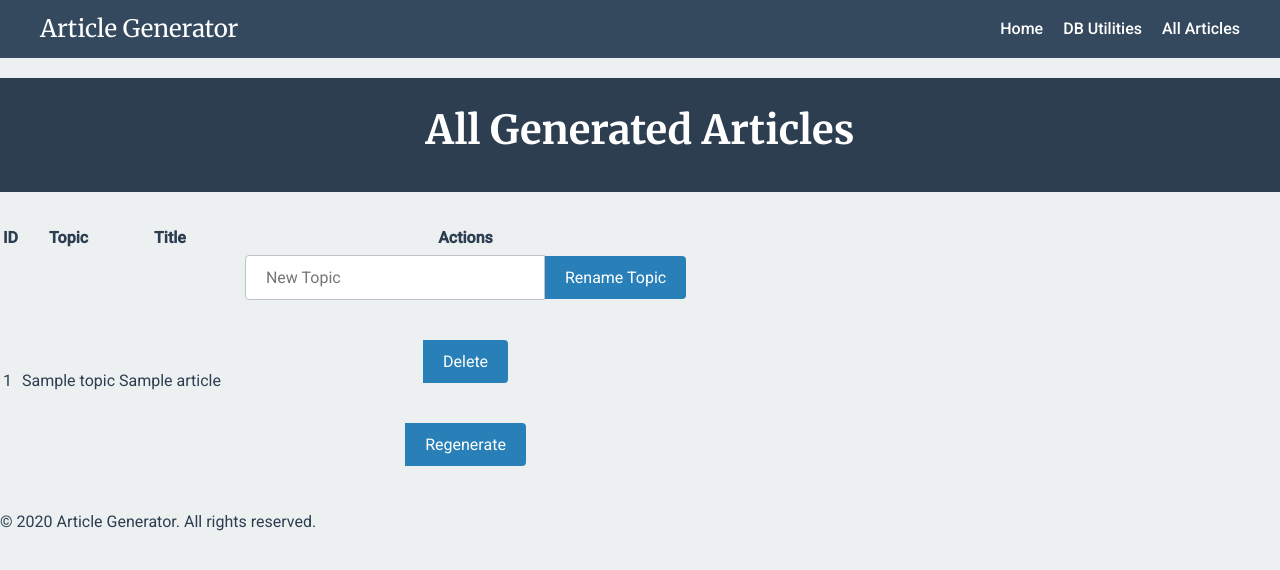
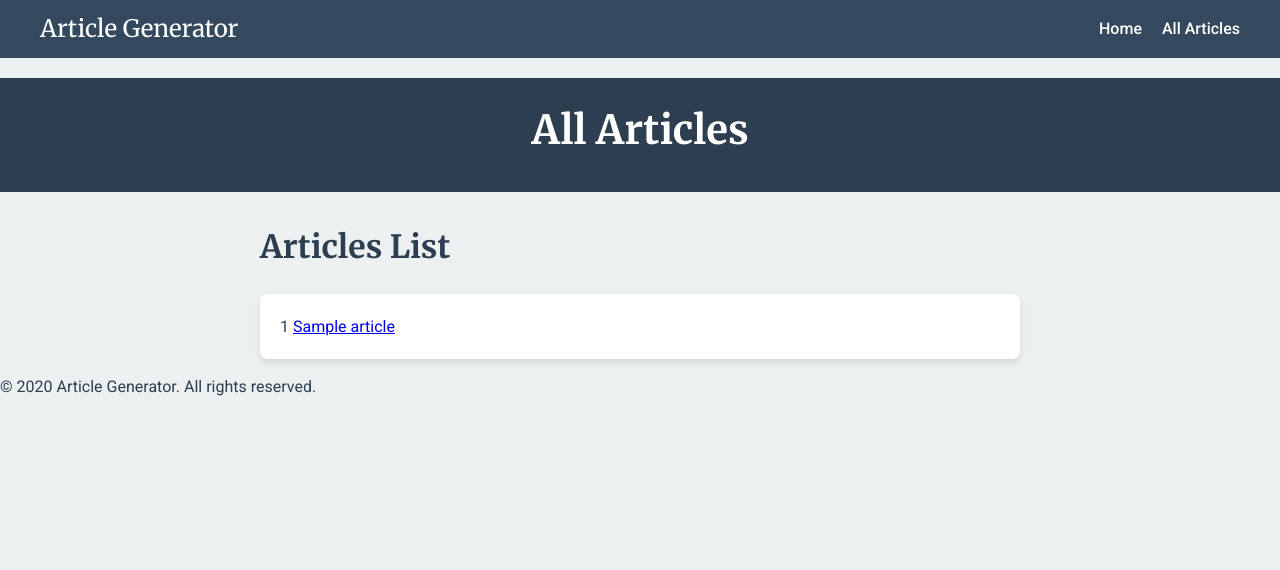
Before and after one commit to bghome-hub/fn-web, a Flask app: template volumes/web/templates/all_articles.html in a window 1280 px wide. Shown: the top 570 px of the page. Run offline with Flask 3, Linux system fonts and the light colour scheme; the template is opened without the code that fills it: most values are stand-ins (such as "Sample title", 1, 10 or a date in 2020).

Commit message:
all_articles added

```diff
--- a/volumes/web/app.py
+++ b/volumes/web/app.py
@@ -1,8 +1,8 @@
 import os
 from flask import Flask, request, jsonify, render_template, abort
 from ollama_query import init_db, generate_article_data, save_to_database
-from article_logic import fetch_article, fetch_last_20_articles
-from db_utils import execute_sql_query
+from article_logic import fetch_article, fetch_last_20_articles, fetch_all_articles
+from db_utils import execute_sql_query, get_all_articles
 from datetime import datetime
 
 app = Flask(__name__)
@@ -51,6 +51,14 @@ def article(article_id):
 
     return render_template('article.html', article=article)
 
+# All articles
+@app.route('/all_articles')
+def all_articles():
+    """Display a page with all article IDs and titles."""
+    articles = fetch_all_articles()
+    return render_template('all_articles.html', articles=articles)
+
+
 # New Route: DB Utilities Page
 @app.route('/db_utils', methods=['GET'])
 def db_utils():
--- a/volumes/web/templates/all_articles.html
+++ b/volumes/web/templates/all_articles.html
@@ -4,12 +4,10 @@
     <meta charset="UTF-8">
     <meta name="viewport" content="width=device-width, initial-scale=1.0">
     <title>All Articles</title>
-    <!-- Preconnect and Google Fonts as in other templates -->
     <link rel="preconnect" href="https://fonts.googleapis.com">
     <link rel="preconnect" href="https://fonts.gstatic.com" crossorigin>
     <!-- Import Merriweather and Roboto -->
     <link href="https://fonts.googleapis.com/css2?family=Merriweather:wght@400;700&family=Roboto:wght@400;500&display=swap" rel="stylesheet">
-    <!-- Link to existing stylesheet -->
     <link rel="stylesheet" href="{{ url_for('static', filename='styles/styles.css') }}">
 </head>
 <body>
@@ -18,64 +16,37 @@
             <a href="{{ url_for('index') }}" class="navbar-brand">Article Generator</a>
             <ul class="navbar-menu">
                 <li><a href="{{ url_for('index') }}">Home</a></li>
-                <li><a href="{{ url_for('db_utils') }}">DB Utilities</a></li>
-                <li><a href="{{ url_for('all_articles') }}">All Articles</a></li>
-                <!-- Add more navigation links if needed -->
+                <li><a href="{{ url_for('all_articles') }}" class="active">All Articles</a></li>
             </ul>
         </div>
     </nav>
 
     <header>
-        <h1>All Generated Articles</h1>
+        <div class="container">
+            <h1 class="page-title">All Articles</h1>
+        </div>
     </header>
 
     <main>
-        <section class="all-articles">
-            <table>
-                <thead>
-                    <tr>
-                        <th>ID</th>
-                        <th>Topic</th>
-                        <th>Title</th>
-                        <th>Actions</th>
-                    </tr>
-                </thead>
-                <tbody>
+        <div class="container">
+            <section id="articles">
+                <h2 class="section-title">Articles List</h2>
+                <ul class="article-list">
                     {% for article in articles %}
-                        <tr>
-                            <td>{{ article.id }}</td>
-                            <td>{{ article.topic }}</td>
-                            <td>{{ article.title }}</td>
-                            <td>
-                                <!-- Rename Topic Form -->
-                                <form method="POST" action="{{ url_for('rename_topic', article_id=article.id) }}" class="action-form">
-                                    <input type="text" name="new_topic" placeholder="New Topic" required>
-                                    <button type="submit">Rename Topic</button>
-                                </form>
-
-                                <!-- Delete Article Form -->
-                                <form method="POST" action="{{ url_for('delete_article', article_id=article.id) }}" class="action-form" onsubmit="return confirm('Are you sure you want to delete this article?');">
-                                    <button type="submit">Delete</button>
-                                </form>
-
-                                <!-- Regenerate Article Form -->
-                                <form method="POST" action="{{ url_for('regenerate_article', article_id=article.id) }}" class="action-form">
-                                    <button type="submit">Regenerate</button>
-                                </form>
-                            </td>
-                        </tr>
-                    {% else %}
-                        <tr>
-                            <td colspan="4">No articles found.</td>
-                        </tr>
+                    <li class="article-item">
+                        <span class="article-id">{{ article.id }}</span>
+                        <a href="{{ url_for('article', article_id=article.id) }}">{{ article.title }}</a>
+                    </li>
                     {% endfor %}
-                </tbody>
-            </table>
-        </section>
+                </ul>
+            </section>
+        </div>
     </main>
 
     <footer>
-        <p>&copy; {{ current_year }} Article Generator. All rights reserved.</p>
+        <div class="container">
+            <p>&copy; {{ current_year }} Article Generator. All rights reserved.</p>
+        </div>
     </footer>
 </body>
 </html>
```
Also changed, not shown: volumes/web/article_logic.py (+9 -0 lines), volumes/web/db_utils.py (+11 -0 lines).
